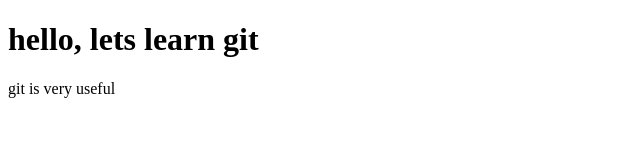
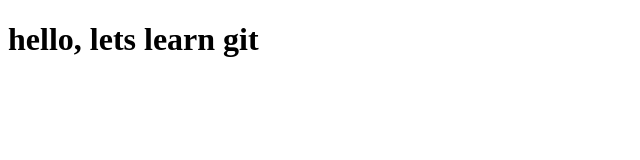
Before and after one commit to nawras-lwn/simple-html-project, a plain HTML site: page index.html in a window 1280 px wide. Shown: the whole page, without its empty margins (0-640 px from the left). Drawn offline with Linux system fonts and the light colour scheme.

Commit message:
remove paragraph

```diff
--- a/index.html
+++ b/index.html
@@ -6,6 +6,5 @@
   </head>
   <body>
     <h1>hello, lets learn git</h1>
-    <p>git is very useful</p>
   </body>
 </html>
```
